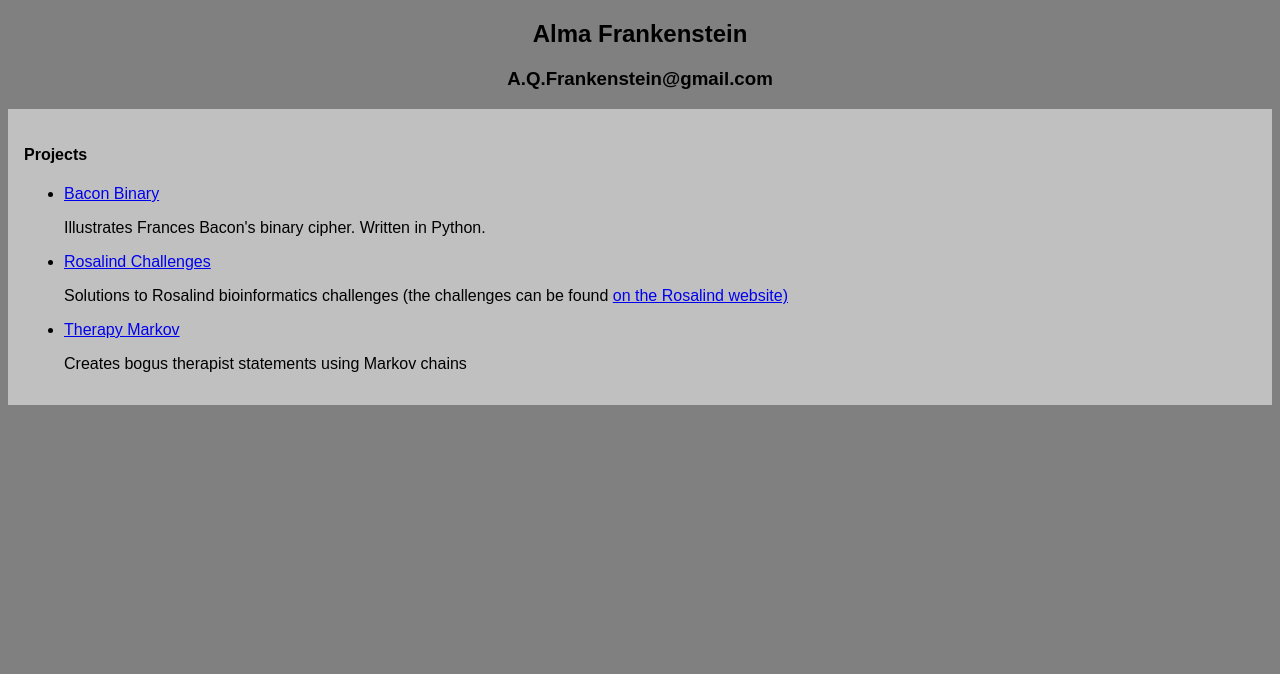
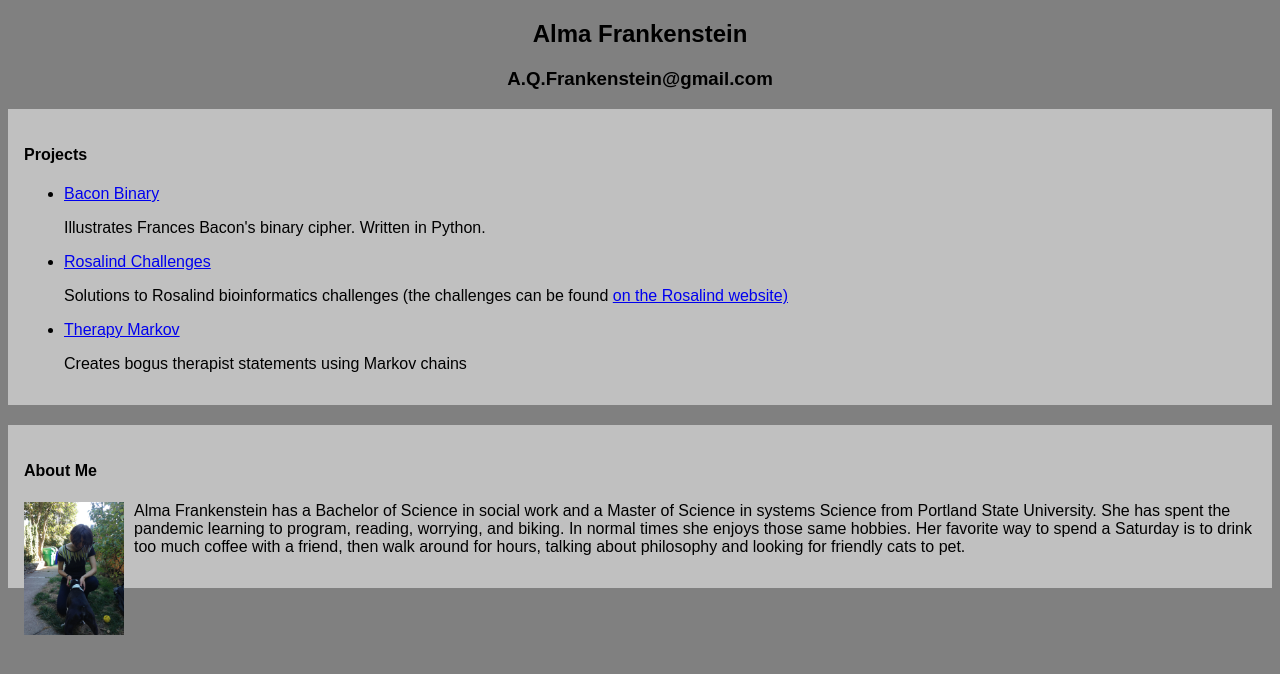
Before and after one commit to alma-frankenstein/Portfolio_landing_page, a plain HTML site: page index.html in a window 1280 px wide. Drawn offline with Linux system fonts and the light colour scheme.

Commit message:
add personal info

```diff
--- a/css/styles.css
+++ b/css/styles.css
@@ -7,9 +7,16 @@ h2, h3 {
   text-align: center;
 }
 
-.projects {
+.projects, .aboutMe {
   background-color: silver;
   width: auto;
   padding: 16px;
+  margin-bottom: 20px;
   box-sizing: border-box;
 }
+
+img {
+  float: left;
+  /* padding-left: 4px; */
+  padding-right: 10px;
+}
--- a/index.html
+++ b/index.html
@@ -21,5 +21,17 @@
       <p>Creates bogus therapist statements using Markov chains</p>
     </ul>
   </div>
+
+  <div class="aboutMe">
+    <h4>About Me</h4>
+    <img src="img/selfieWithHarry.jpg" alt="me and Harry the dog" width="100">
+    <p>Alma Frankenstein has a Bachelor of Science in social work and a Master of Science in systems Science
+      from Portland State University. She has spent the pandemic learning to program, reading, worrying, and
+      biking. In normal times she enjoys those same hobbies. Her favorite way to spend a Saturday is to
+      drink too much coffee with a friend, then walk around for hours, talking about philosophy and looking
+      for friendly cats to pet.</p>
+
+    </p>
+  </div>
 </body>
 </html>
```
Also changed, not shown: img/selfieWithHarry.jpg (added).
